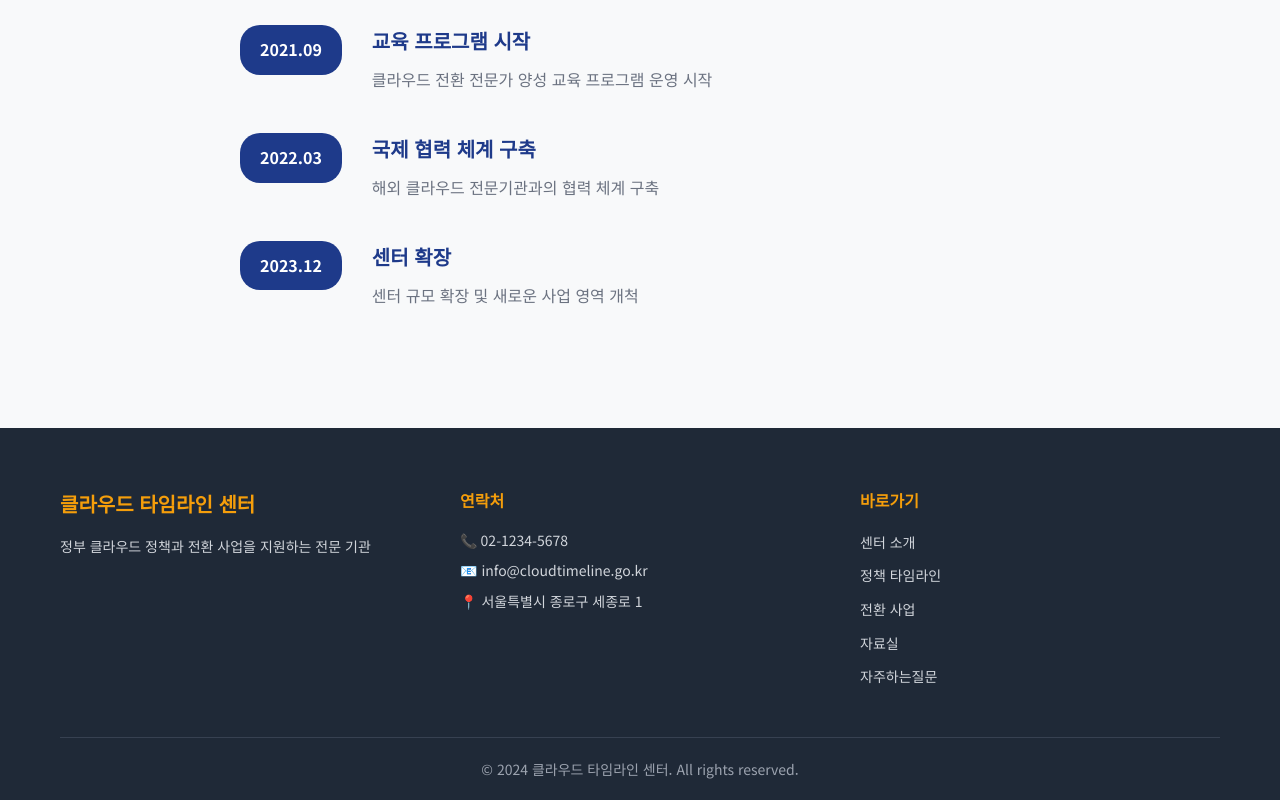
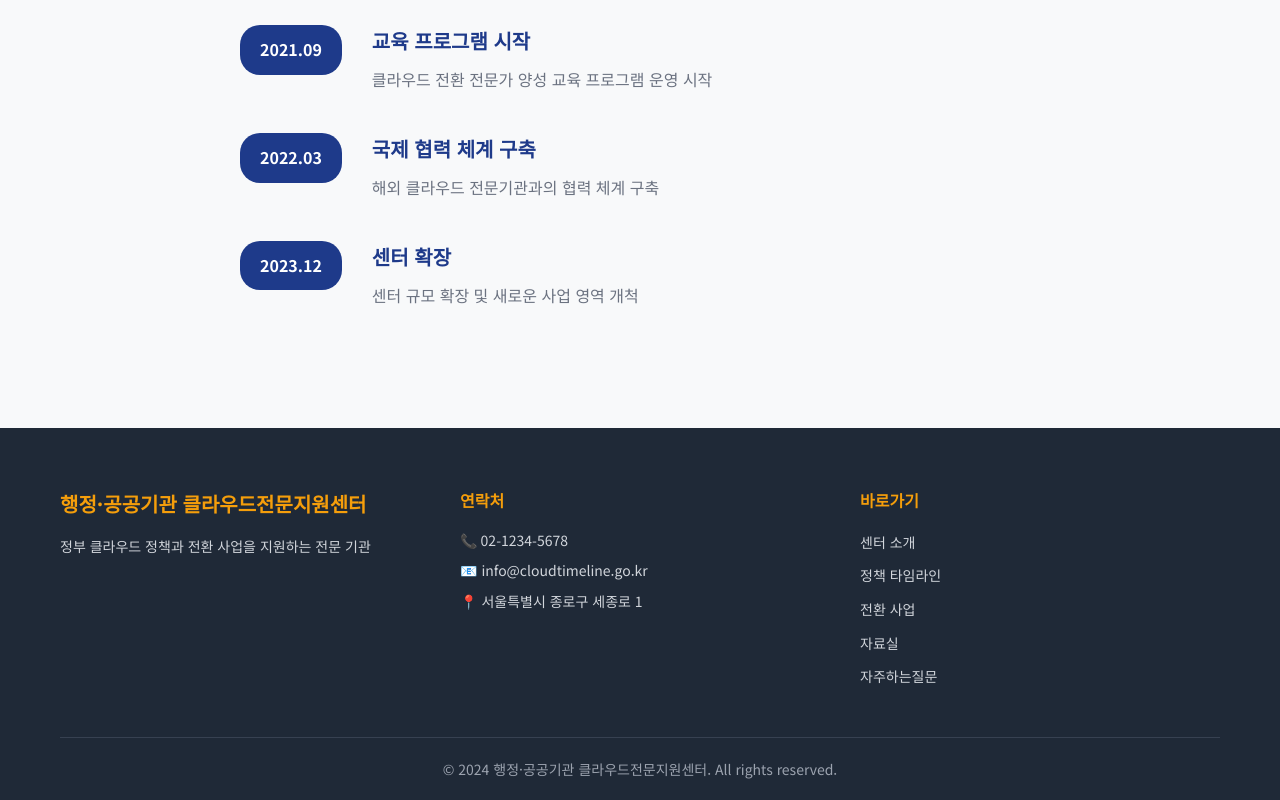
Before and after one commit to shpyun713-ui/cloud-timeline, a plain HTML site: page intro.html in a window 1280 px wide. Shown: the part 2710-3510 px from the top of the page. Drawn offline with Linux system fonts and the light colour scheme.

Commit message:
공통 푸터 시스템 구축: footer.js로 모든 페이지에 동일한 푸터 적용

```diff
--- /dev/null
+++ b/footer.js
@@ -0,0 +1,50 @@
+// 공통 푸터 생성 함수
+function createFooter() {
+    const footer = document.createElement('footer');
+    footer.className = 'footer';
+
+    footer.innerHTML = `
+        <div class="container">
+            <div class="footer-content">
+                <div class="footer-section">
+                    <h3>행정·공공기관 클라우드전문지원센터</h3>
+                    <p>정부 클라우드 정책과 전환 사업을 지원하는 전문 기관</p>
+                </div>
+                <div class="footer-section">
+                    <h4>연락처</h4>
+                    <p>📞 02-1234-5678</p>
+                    <p>📧 info@cloudtimeline.go.kr</p>
+                    <p>📍 서울특별시 종로구 세종로 1</p>
+                </div>
+                <div class="footer-section">
+                    <h4>바로가기</h4>
+                    <ul>
+                        <li><a href="intro.html">센터 소개</a></li>
+                        <li><a href="timeline.html">정책 타임라인</a></li>
+                        <li><a href="projects.html">전환 사업</a></li>
+                        <li><a href="resources.html">자료실</a></li>
+                        <li><a href="faq.html">자주하는질문</a></li>
+                    </ul>
+                </div>
+            </div>
+            <div class="footer-bottom">
+                <p>&copy; 2024 행정·공공기관 클라우드전문지원센터. All rights reserved.</p>
+            </div>
+        </div>
+    `;
+
+    return footer;
+}
+
+// 페이지 로드 시 푸터 생성
+document.addEventListener('DOMContentLoaded', function() {
+    // 기존 푸터가 있다면 제거
+    const existingFooter = document.querySelector('.footer');
+    if (existingFooter) {
+        existingFooter.remove();
+    }
+
+    // 새 푸터 생성 및 추가
+    const footer = createFooter();
+    document.body.appendChild(footer);
+});
--- a/intro.html
+++ b/intro.html
@@ -204,37 +204,7 @@
         </div>
     </section>
 
-    <!-- 푸터 -->
-    <footer class="footer">
-        <div class="container">
-            <div class="footer-content">
-                <div class="footer-section">
-                    <h3>클라우드 타임라인 센터</h3>
-                    <p>정부 클라우드 정책과 전환 사업을 지원하는 전문 기관</p>
-                </div>
-                <div class="footer-section">
-                    <h4>연락처</h4>
-                    <p>📞 02-1234-5678</p>
-                    <p>📧 info@cloudtimeline.go.kr</p>
-                    <p>📍 서울특별시 종로구 세종로 1</p>
-                </div>
-                <div class="footer-section">
-                    <h4>바로가기</h4>
-                    <ul>
-                        <li><a href="intro.html">센터 소개</a></li>
-                        <li><a href="timeline.html">정책 타임라인</a></li>
-                        <li><a href="projects.html">전환 사업</a></li>
-                        <li><a href="resources.html">자료실</a></li>
-                        <li><a href="faq.html">자주하는질문</a></li>
-                    </ul>
-                </div>
-            </div>
-            <div class="footer-bottom">
-                <p>&copy; 2024 클라우드 타임라인 센터. All rights reserved.</p>
-            </div>
-        </div>
-    </footer>
-
     <script src="script.js"></script>
+    <script src="footer.js"></script>
 </body>
 </html>
```
Also changed, not shown: faq.html (+6 -5 lines), index.html (+1 -31 lines), projects.html (+1 -0 lines), resources.html (+1 -0 lines), timeline.html (+1 -0 lines).
